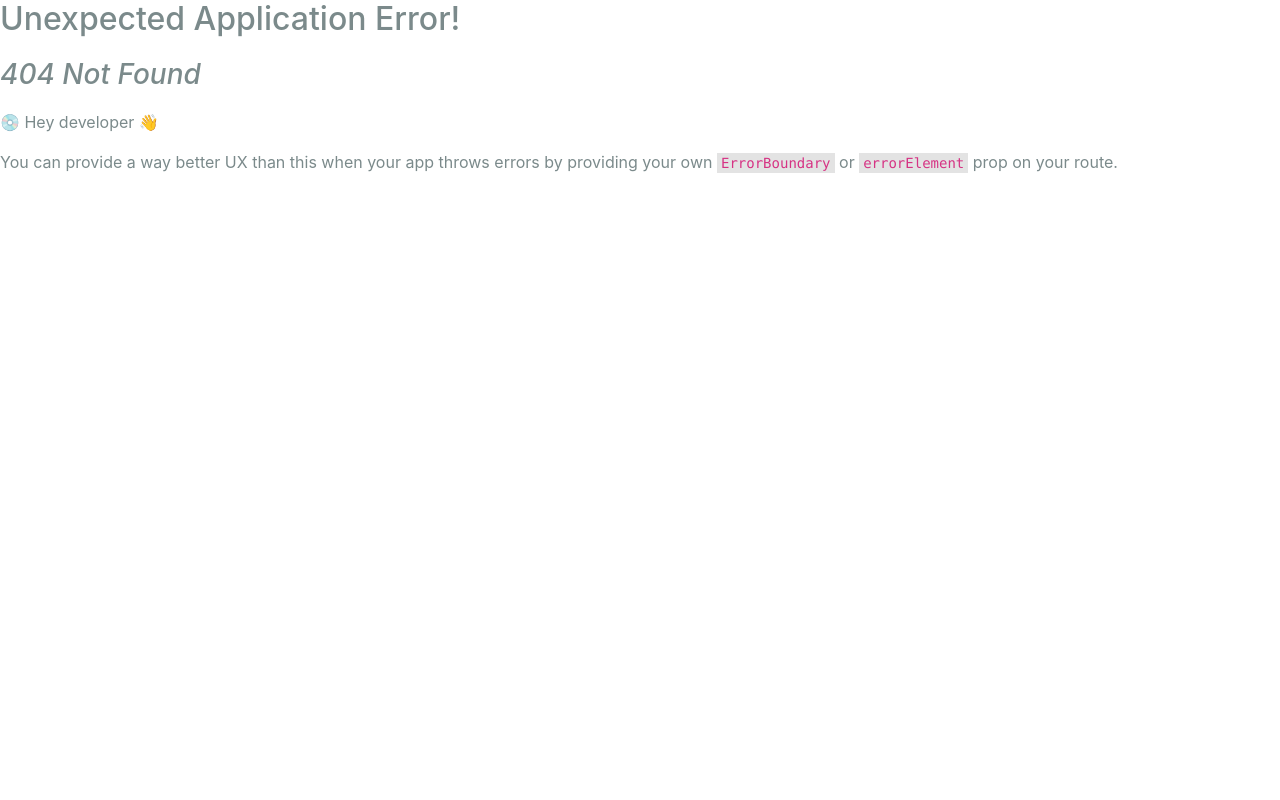
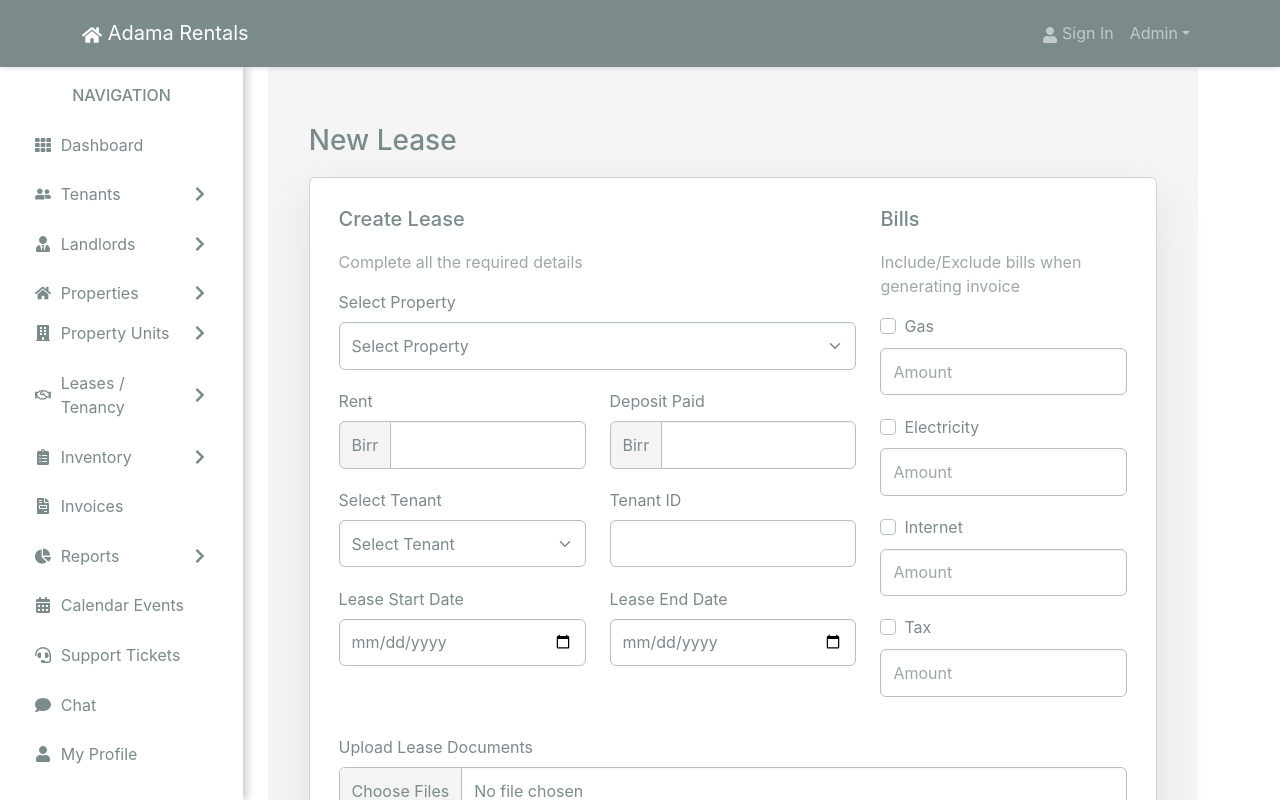
Before and after one commit to Amanbanti/RMS, a React (Create React App) app in the folder frontend/: page /lease/create in a window 1280 px wide. Before the commit this address had no page. Shown: the top 800 px of the page. Built offline with nearby package versions, Linux system fonts and the light colour scheme.

Commit message:
creating lease UI

```diff
--- a/frontend/src/components/Offcanva.jsx
+++ b/frontend/src/components/Offcanva.jsx
@@ -184,10 +184,10 @@ const Offcanva = () => {
             </Nav.Link>
             <Collapse in={openMenu.unit}>
               <div className="ms-4">
-                <Nav.Link as={Link} to="/create/property-unit" className="text-primary"  onClick={toggleSidebar} >
+                <Nav.Link as={Link} to="/property-unit/create" className="text-primary"  onClick={toggleSidebar} >
                   Create Property Unit
                 </Nav.Link>
-                <Nav.Link as={Link} to="/view/property-unit" className="text-primary"  onClick={toggleSidebar}>
+                <Nav.Link as={Link} to="/property-unit/view" className="text-primary"  onClick={toggleSidebar}>
                  View Property Units
                 </Nav.Link>
               </div>
@@ -210,11 +210,14 @@ const Offcanva = () => {
             </Nav.Link>
             <Collapse in={openMenu.leases}>
               <div className="ms-4">
-                <Nav.Link as={Link} to="/lead1" className="text-primary"  onClick={toggleSidebar} >
-                  Lead 1
+                <Nav.Link as={Link} to="/create/lease" className="text-primary"  onClick={toggleSidebar} >
+                Create Lease
                 </Nav.Link>
-                <Nav.Link as={Link} to="/lead2" className="text-primary"  onClick={toggleSidebar}>
-                  Lead 2
+                <Nav.Link as={Link} to="/show/lease" className="text-primary"  onClick={toggleSidebar}>
+                  Show Leases
+                </Nav.Link>
+                <Nav.Link as={Link} to="/terminate/lease" className="text-primary"  onClick={toggleSidebar}>
+                  Terminated Leases
                 </Nav.Link>
               </div>
             </Collapse>
--- a/frontend/src/components/SlideBar.jsx
+++ b/frontend/src/components/SlideBar.jsx
@@ -169,10 +169,10 @@ const SlideBar = () => {
             </Nav.Link>
             <Collapse in={openMenu.unit}>
               <div className="ms-4">
-                <Nav.Link as={Link} to="/create/property-unit" className="text-secondary">
+                <Nav.Link as={Link} to="/property-unit/create" className="text-secondary">
                   Create Property Unit
                 </Nav.Link>
-                <Nav.Link as={Link} to="/view/property-unit" className="text-secondary">
+                <Nav.Link as={Link} to="/property-unit/view" className="text-secondary">
                   View Property Units
                 </Nav.Link>
               </div>
@@ -195,11 +195,14 @@ const SlideBar = () => {
             </Nav.Link>
             <Collapse in={openMenu.leases}>
               <div className="ms-4">
-                <Nav.Link as={Link} to="/lead1" className="text-secondary">
-                  Lead 1
+                <Nav.Link as={Link} to="/lease/create" className="text-secondary">
+                  Create Lease
                 </Nav.Link>
-                <Nav.Link as={Link} to="/lead2" className="text-secondary">
-                  Lead 2
+                <Nav.Link as={Link} to="/lease/show" className="text-secondary">
+                  Show Leases
+                </Nav.Link>
+                <Nav.Link as={Link} to="/lease/terminate" className="text-secondary">
+                  Terminated Leases
                 </Nav.Link>
               </div>
             </Collapse>
--- a/frontend/src/index.js
+++ b/frontend/src/index.js
@@ -26,6 +26,7 @@ import CreateProperty from './screens/Properties/CreateProperty'
 import ViewProperty from './screens/Properties/ViewProperty'
 import CreatePropertyUnit from './screens/PropertyUnits/CreatePropertyUnit';
 import ViewPropertyUnit from './screens/PropertyUnits/ViewPropertyUnits';
+import CreateLease from './screens/Leases/CreateLease'
 const router =createBrowserRouter(
   createRoutesFromElements(
     <Route path="/" element={<App/>}>
@@ -38,8 +39,10 @@ const router =createBrowserRouter(
             <Route path="/landloard/view" element={<ViewLandlord />} />
             <Route path="/property/create" element={<CreateProperty />} />
             <Route path="/property/view" element={<ViewProperty />} />
-            <Route path="/create/property-unit" element={<CreatePropertyUnit/>} />
-            <Route path="/view/property-unit" element={<ViewPropertyUnit/>} />
+            <Route path="/property-unit/create" element={<CreatePropertyUnit/>} />
+            <Route path="/property-unit/view" element={<ViewPropertyUnit/>} />
+            <Route path="/lease/create" element={<CreateLease/>} />
+
         </Route>
          <Route  path="/login" element={<LoginScreen/>}/>
          <Route  path="/register" element={<RegisterScreen/>}/>
--- /dev/null
+++ b/frontend/src/screens/Leases/CreateLease.jsx
@@ -0,0 +1,203 @@
+import React, { useState } from "react";
+import { Form, Button, Row, Col, InputGroup,Card } from "react-bootstrap";
+
+const NewLeaseForm = () => {
+  const [formData, setFormData] = useState({
+    property: "",
+    rent: "",
+    deposit: "",
+    tenant: "",
+    tenantId: "",
+    startDate: "",
+    endDate: "",
+    bills: {
+      gas: "",
+      electricity: "",
+      internet: "",
+      tax: ""
+    },
+    leaseDocuments: null,
+    tenancyTerm: ""
+  });
+
+  const handleChange = (e) => {
+    const { name, value, type, checked } = e.target;
+    if (type === "checkbox") {
+      setFormData({ ...formData, [name]: checked });
+    } else if (name in formData.bills) {
+      setFormData({
+        ...formData,
+        bills: { ...formData.bills, [name]: value },
+      });
+    } else {
+      setFormData({ ...formData, [name]: value });
+    }
+  };
+
+  const handleFileChange = (e) => {
+    setFormData({ ...formData, leaseDocuments: e.target.files });
+  };
+
+  return (
+    <div className="container mt-4">
+      <h3>New Lease</h3>
+      <Card className="p-4 shadow-lg">
+      <Form>
+        <Row className="mb-3">
+          <Col md={8}>
+            <h5>Create Lease</h5>
+            <p className="text-muted">Complete all the required details</p>
+
+            <Form.Label>Select Property</Form.Label>
+                <Form.Select
+                  name="property"
+                  value={formData.property}
+                  onChange={handleChange}
+                  required
+
+                >
+                  <option value="">Select Property</option>
+                  <option value="test">Property Test Here </option>
+
+                </Form.Select>
+
+            <Row className="mt-3">
+              <Col md={6}>
+                <Form.Group>
+                  <Form.Label>Rent</Form.Label>
+                  <InputGroup>
+                    <InputGroup.Text>Birr</InputGroup.Text>
+                    <Form.Control
+                      type="text"
+                      name="rent"
+                      value={formData.rent}
+                      onChange={handleChange}
+                      required
+                    />
+                  </InputGroup>
+                </Form.Group>
+              </Col>
+              <Col md={6}>
+                <Form.Group>
+                  <Form.Label>Deposit Paid</Form.Label>
+                  <InputGroup>
+                    <InputGroup.Text>Birr</InputGroup.Text>
+                    <Form.Control
+                      type="text"
+                      name="deposit"
+                      value={formData.deposit}
+                      onChange={handleChange}
+                      required
+                    />
+                  </InputGroup>
+                </Form.Group>
+              </Col>
+            </Row>
+            <Row className="mt-3">
+              <Col md={6}>
+                <Form.Group>
+                  <Form.Label>Select Tenant</Form.Label>
+                  <Form.Select name="tenant"   required onChange={handleChange}>
+                    <option value="">Select Tenant</option>
+                    <option value="Tenant 1">Tenant 1</option>
+                    <option value="Tenant 2">Tenant 2</option>
+                  </Form.Select>
+                </Form.Group>
+              </Col>
+              <Col md={6}>
+                <Form.Group>
+                  <Form.Label>Tenant ID</Form.Label>
+                  <Form.Control
+                    type="text"
+                    name="tenantId"
+                    value={formData.tenantId}
+                    onChange={handleChange}
+                    required
+                  />
+                </Form.Group>
+              </Col>
+            </Row>
+            <Row className="mt-3">
+              <Col md={6}>
+                <Form.Group>
+                  <Form.Label>Lease Start Date</Form.Label>
+                  <Form.Control
+                    type="date"
+                    name="startDate"
+                    value={formData.startDate}
+                    onChange={handleChange}
+                    required
+                  />
+                </Form.Group>
+              </Col>
+              <Col md={6}>
+                <Form.Group>
+                  <Form.Label>Lease End Date</Form.Label>
+                  <Form.Control
+                    type="date"
+                    name="endDate"
+                    value={formData.endDate}
+                    onChange={handleChange}
+                    required
+                  />
+                </Form.Group>
+              </Col>
+            </Row>
+          </Col>
+          <Col md={4}>
+            <h5>Bills</h5>
+            <p className="text-muted">Include/Exclude bills when generating invoice</p>
+            {Object.keys(formData.bills).map((bill) => (
+                <Form.Group key={bill} className="mb-3">
+                    <Form.Check
+                    type="checkbox"
+                    label={bill.charAt(0).toUpperCase() + bill.slice(1)}
+                    name={bill}
+                    checked={formData.bills[bill] !== ""}
+                    onChange={(e) => handleChange(e)}
+                    className="mb-2" // Adds margin between checkbox and input
+                    required
+                    />
+                    <Form.Control
+                    type="text"
+                    name={bill}
+                    placeholder="Amount"
+                    value={formData.bills[bill]}
+                    onChange={handleChange}
+                    required
+                    />
+                </Form.Group>
+                ))}
+          </Col>
+        </Row>
+        <Form.Group className="mt-3">
+          <Form.Label>Upload Lease Documents</Form.Label>
+          <Form.Control type="file" multiple required onChange={handleFileChange} />
+        </Form.Group>
+
+
+        <Form.Group className="mt-3" controlId="tenancyTerm">
+              <Form.Label>Tenancy Term</Form.Label>
+              <Form.Control
+                as="textarea"
+                rows={3}
+                placeholder="Pay every month on date 5"
+                required
+                name="tenancyTerm"
+                value={formData.tenancyTerm}
+                onChange={handleChange}
+              />
+              <Form.Control.Feedback type="invalid">
+                Please provide a description.
+              </Form.Control.Feedback>
+        </Form.Group>
+
+        <Button variant="primary" className="mt-3" type="submit">Finalize Lease</Button>
+      </Form>
+
+      </Card>
+    </div>
+  );
+};
+
+export default NewLeaseForm;
```
